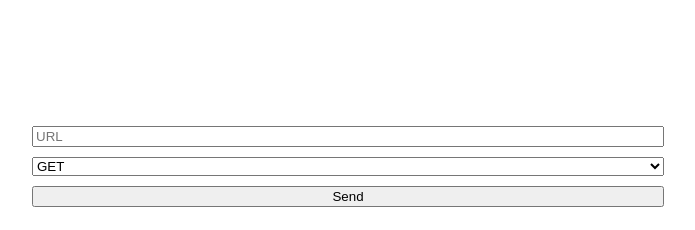
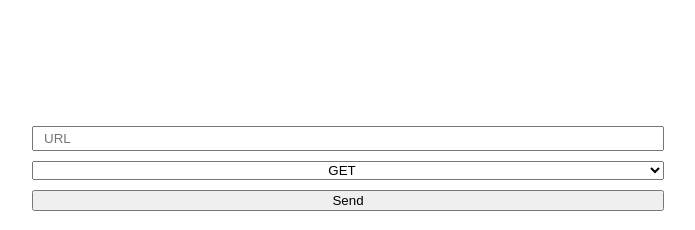
Before and after one commit to IrvingWash/sailor, a React (Vite) app: page / in a window 1280 px wide. Shown: the top 230 px of the page, without its empty margins (292-987 px from the left). Built offline with nearby package versions, Linux system fonts and the light colour scheme.

Commit message:
stylistic changes

```diff
--- /dev/null
+++ b/src/ui-kit/components/select.module.css
@@ -0,0 +1,3 @@
+.container {
+    text-align: center;
+}
--- a/src/ui-kit/components/select.tsx
+++ b/src/ui-kit/components/select.tsx
@@ -1,4 +1,6 @@
 import { ChangeEvent, useMemo } from "react";
+
+import s from "./select.module.css";
 
 interface SelectProps {
     options: SelectOption[];
@@ -15,7 +17,7 @@ export function Select(props: SelectProps): JSX.Element {
     const defaultOption = useMemo<SelectOption | undefined>(() => props.options.find((option) => option.default === true), []);
 
     return (
-        <select onChange={ props.onChange } defaultValue={ defaultOption?.value }>
+        <select className={ s.container } onChange={ props.onChange } defaultValue={ defaultOption?.value }>
             { makeOptions() }
         </select>
     );
--- /dev/null
+++ b/src/ui-kit/components/string-input.module.css
@@ -0,0 +1,3 @@
+.container {
+    padding: 3px 10px;
+}
--- a/src/ui-kit/components/string-input.tsx
+++ b/src/ui-kit/components/string-input.tsx
@@ -1,4 +1,7 @@
 import { ChangeEvent } from "react";
+import classNames from "classnames";
+
+import s from "./string-input.module.css";
 
 interface StringInputProps {
     value: string
@@ -11,7 +14,7 @@ interface StringInputProps {
 export function StringInput(props: StringInputProps): JSX.Element {
     return (
         <input
-            className={ props.className }
+            className={ classNames(s.container, props.className) }
             id={ props.id }
             placeholder={ props.placeholder }
             type="string"
```
